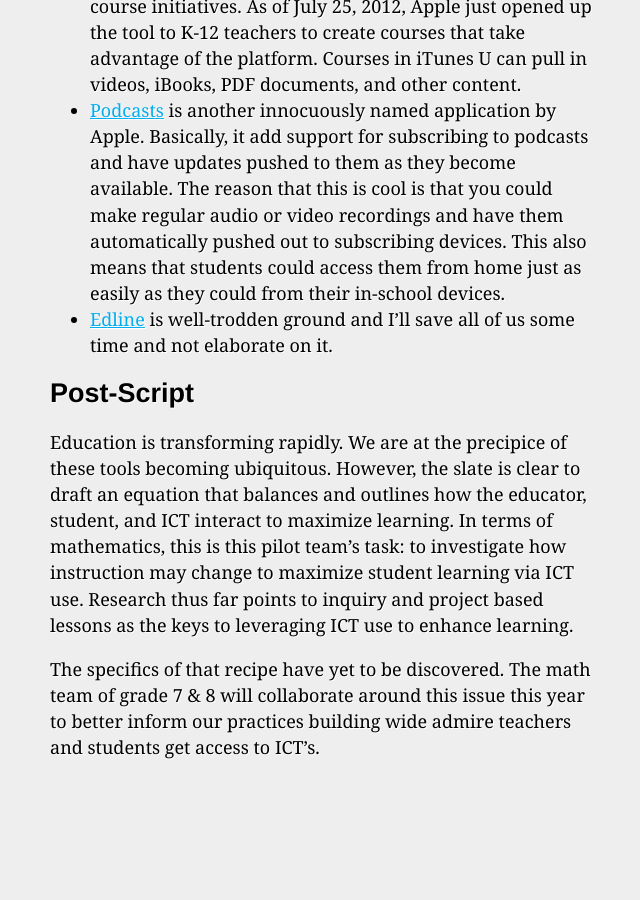
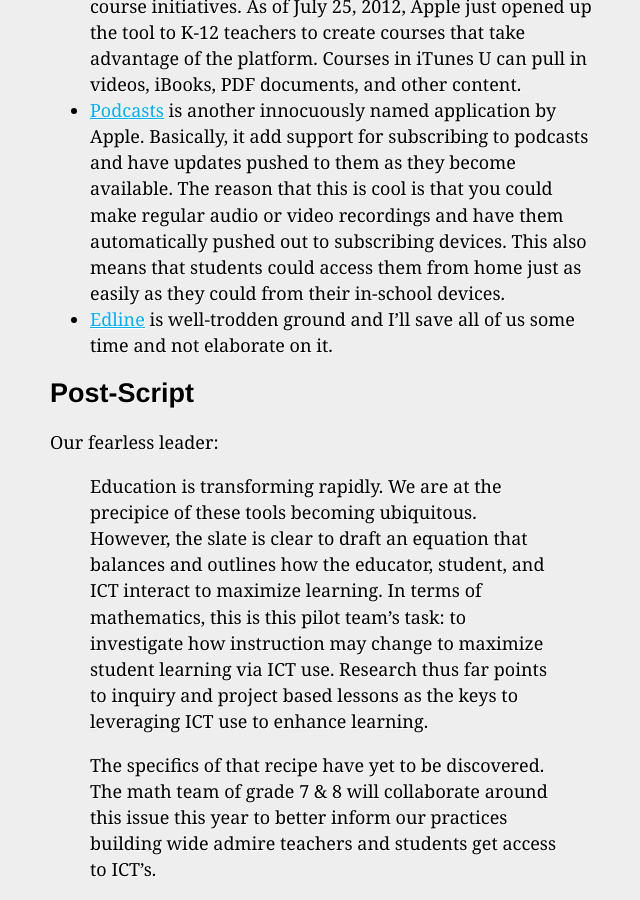
Before and after one commit to scholarsnyc/math-innovation, a Jekyll site: the page built from _posts/2012-08-21-summer-meeting.md, in a window 1280 px wide and 900 px high, scrolled down 8301 px. Shown: the whole window, without its empty margins (315-955 px from the left). Built offline with Jekyll 4.4.1, drawn with Linux system fonts in a browser that asks for light colours; before the commit the page ends 9079 px from its top, so only the background shows below that.

Commit message:
Add block quote to O'Connell's post script

```diff
--- a/_posts/2012-08-21-summer-meeting.md
+++ b/_posts/2012-08-21-summer-meeting.md
@@ -176,6 +176,8 @@ We will use design exercises as the primary method for rapidly prototyping ideas
 
 ## Post-Script
 
-Education is transforming rapidly. We are at the precipice of these tools becoming ubiquitous. However, the slate is clear to draft an equation that balances and outlines how the educator, student, and ICT interact to maximize learning. In terms of mathematics, this is this pilot team's task: to investigate how instruction may change to maximize student learning via ICT use. Research thus far points to inquiry and project based lessons as the keys to leveraging ICT use to enhance learning.
+Our fearless leader:
 
-The specifics of that recipe have yet to be discovered. The math team of grade 7 & 8 will collaborate around this issue this year to better inform our practices building wide admire teachers and students get access to ICT's.
+> Education is transforming rapidly. We are at the precipice of these tools becoming ubiquitous. However, the slate is clear to draft an equation that balances and outlines how the educator, student, and ICT interact to maximize learning. In terms of mathematics, this is this pilot team's task: to investigate how instruction may change to maximize student learning via ICT use. Research thus far points to inquiry and project based lessons as the keys to leveraging ICT use to enhance learning.
+>
+> The specifics of that recipe have yet to be discovered. The math team of grade 7 & 8 will collaborate around this issue this year to better inform our practices building wide admire teachers and students get access to ICT's.
```
